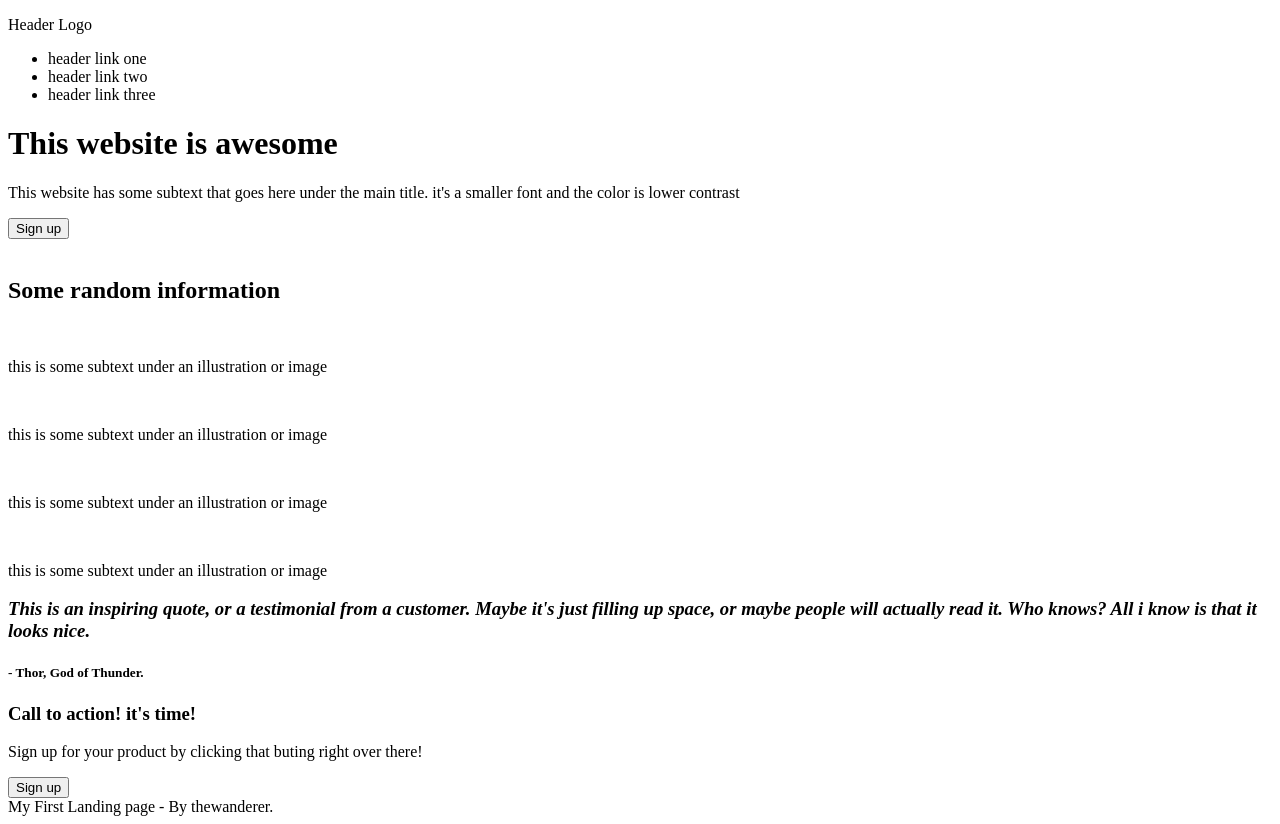
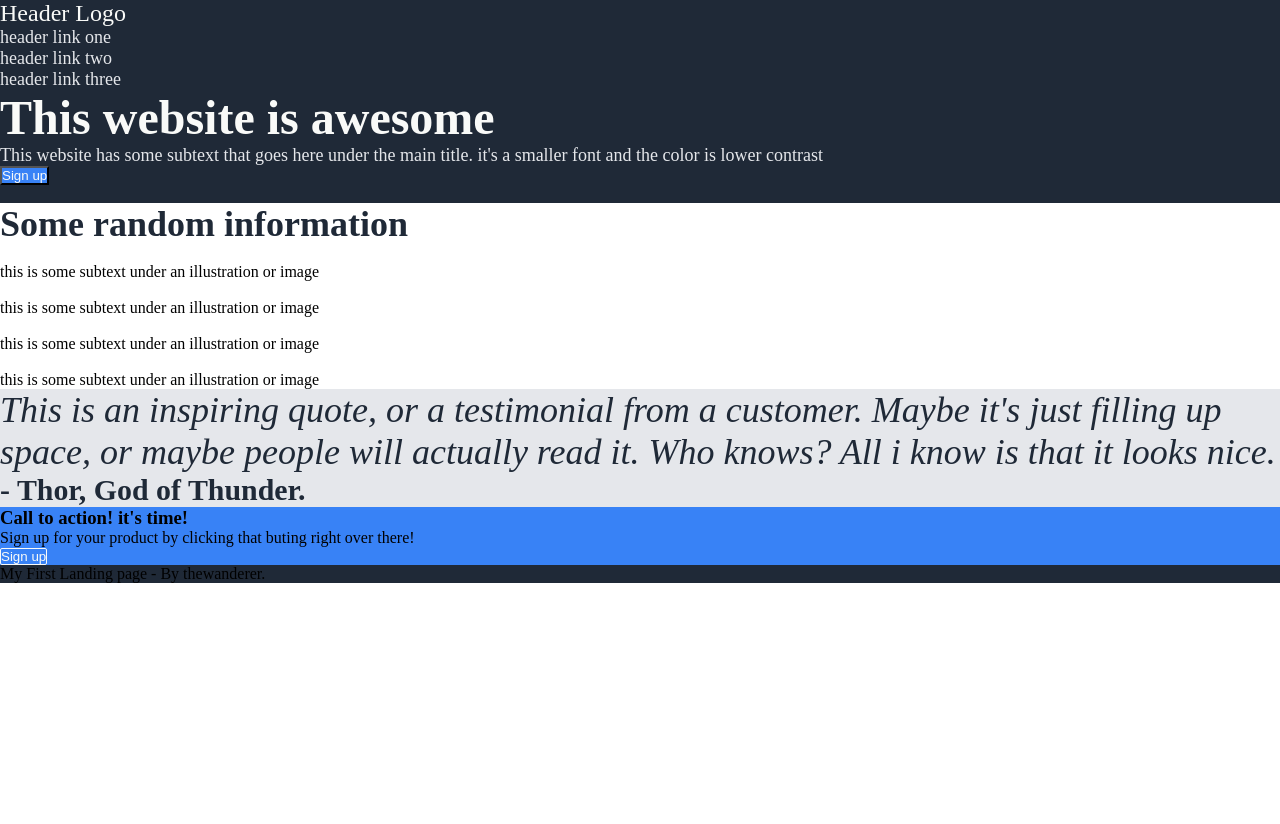
Before and after one commit to thewanderer-cs/landing-page, a plain HTML site: page index.html in a window 1280 px wide. After the commit the page ends 800 px from the top, so only its background shows below. Drawn offline with Linux system fonts and the light colour scheme.

Commit message:
Finished basic structure of the css, about to start positioning

```diff
--- a/index.html
+++ b/index.html
@@ -7,16 +7,16 @@
     <link rel="stylesheet" href="styles.css">
 </head>
 <body>
-    <div id="header">
+    <header>
         <div class="navbar">
-            <p>Header Logo</p>
+            <p class="logo">Header Logo</p>
             <ul class="links">
                 <li>header link one</li>
                 <li>header link two</li>
                 <li>header link three</li>
             </ul>
         </div>
-    </div>
+    </header>
     <div class="first-section">
         <div class="hero-container">
             <h1>This website is awesome</h1>
@@ -52,10 +52,10 @@
         </div>
     </div>
     <div class="third-section">
-        <h3><em>This is an inspiring quote, or a testimonial from a
+        <p><em>This is an inspiring quote, or a testimonial from a
             customer. Maybe it's just filling up space, or maybe
             people will actually read it. Who knows? All i know
-            is that it looks nice.</em></h3>
+            is that it looks nice.</em></p>
         <h5>- Thor, God of Thunder.</h5>
     </div>
     <div class="c2a">
--- a/styles.css
+++ b/styles.css
@@ -0,0 +1,46 @@
+*{
+    margin: 0;
+    padding: 0;
+    box-sizing: border-box;
+}
+header,
+.first-section,
+footer{
+    background-color: #1F2937;
+}
+.logo{
+    color: #F9FAF8;
+    font-size: 24px;
+}
+.hero-container h1{
+    color: #F9FAF8;
+    font-size: 48px;
+    font-weight: 900;
+}
+.hero-container p,
+.links{
+    font-size: 18px;
+    color: #E5E7EB;
+}
+.signup-btn,
+.c2a-btn{
+    background-color: #3882F6;
+    color: #F9FAF8;
+}
+.c2a-btn{
+    border: #F9FAF8 1px solid;
+    border-radius: 2px;
+}
+.c2a-container{
+    background-color: #3882F6;
+}
+.second-section h2{
+    font-size: 36px;
+    color: #1F2937;
+    font-weight: 900;
+}
+.third-section{
+    background-color: #E5E7EB;
+    color: #1F2937;
+    font-size: 36px;
+}
```
